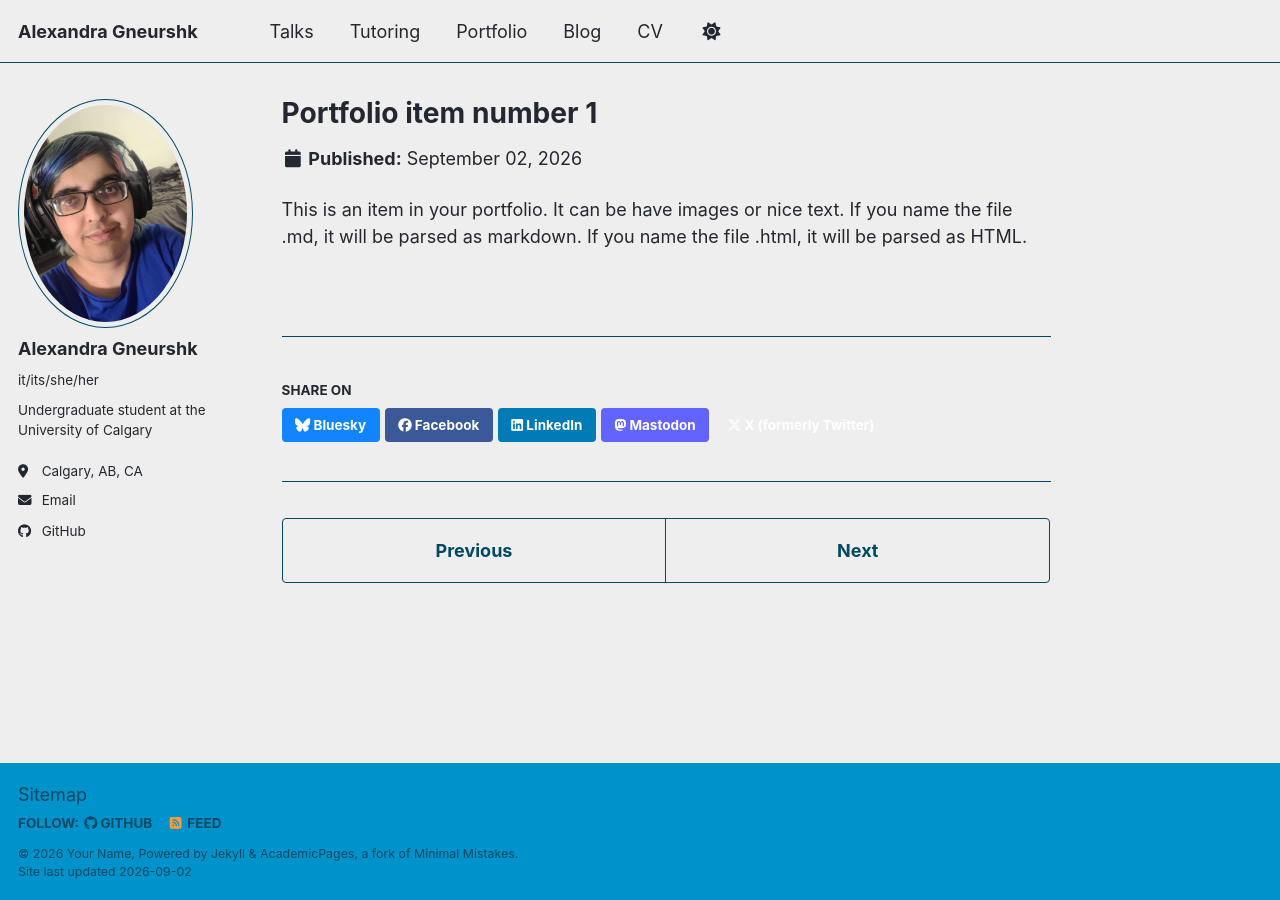
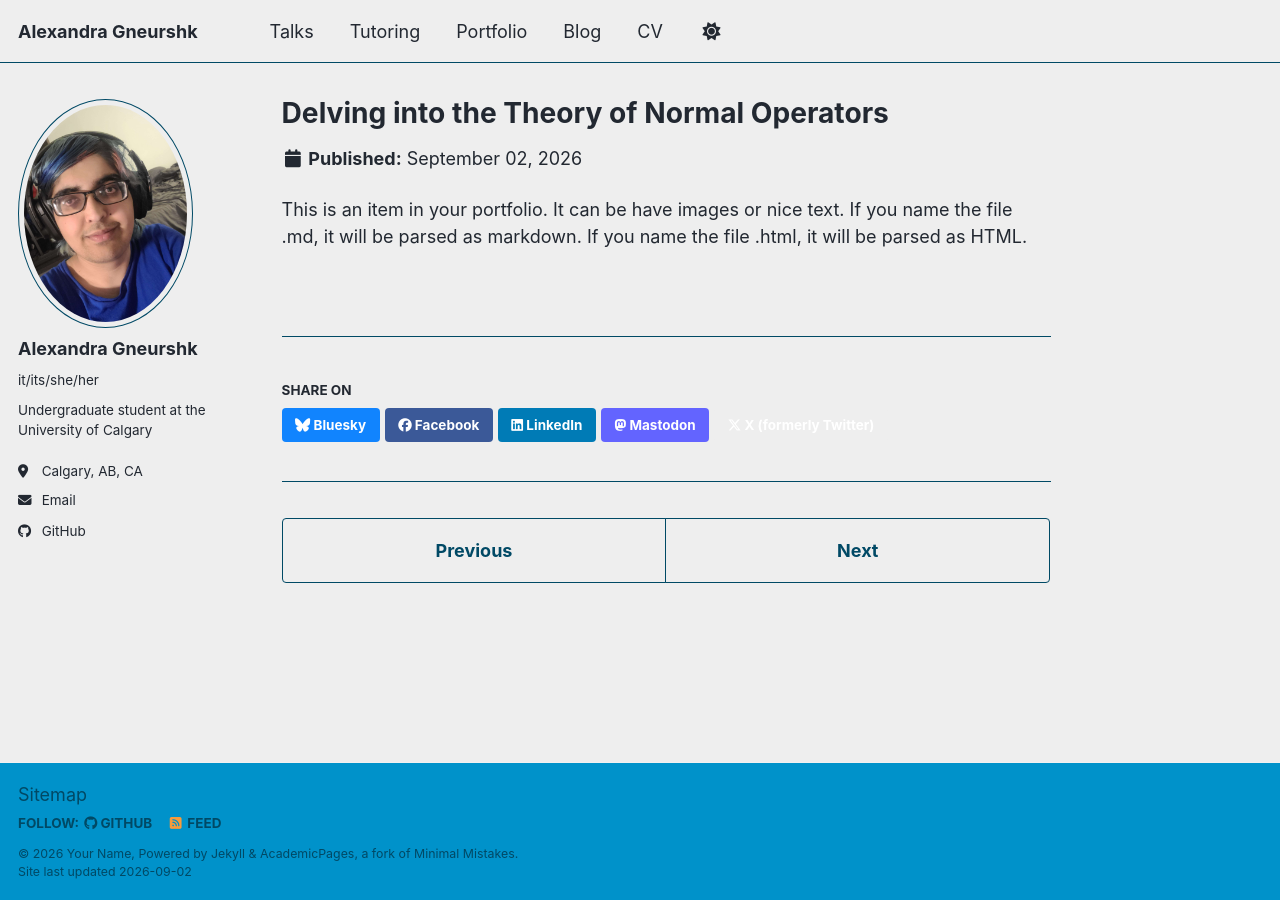
Before and after one commit to thegneurshk/alexandra-gneurshk.github.io, a Jekyll site: the page built from _portfolio/portfolio-1.md, in a window 1280 px wide. Built offline with Jekyll 4.4.1, drawn with Linux system fonts in a browser that asks for light colours; a script bundle is joined from its source files by our own code; library files that are not in the unit come from our copies.

Commit message:
Update portfolio-1.md

```diff
--- a/_portfolio/portfolio-1.md
+++ b/_portfolio/portfolio-1.md
@@ -1,6 +1,6 @@
 ---
-title: "Portfolio item number 1"
-excerpt: "Short description of portfolio item number 1<br/><img src='/images/500x300.png'>"
+title: "Delving into the Theory of Normal Operators"
+excerpt: "Undergraduate Thesis for BSc Honours in Mathematics, University of Calgary<br/><embed src='/images/500x300.png'>"
 collection: portfolio
 ---
 
```
